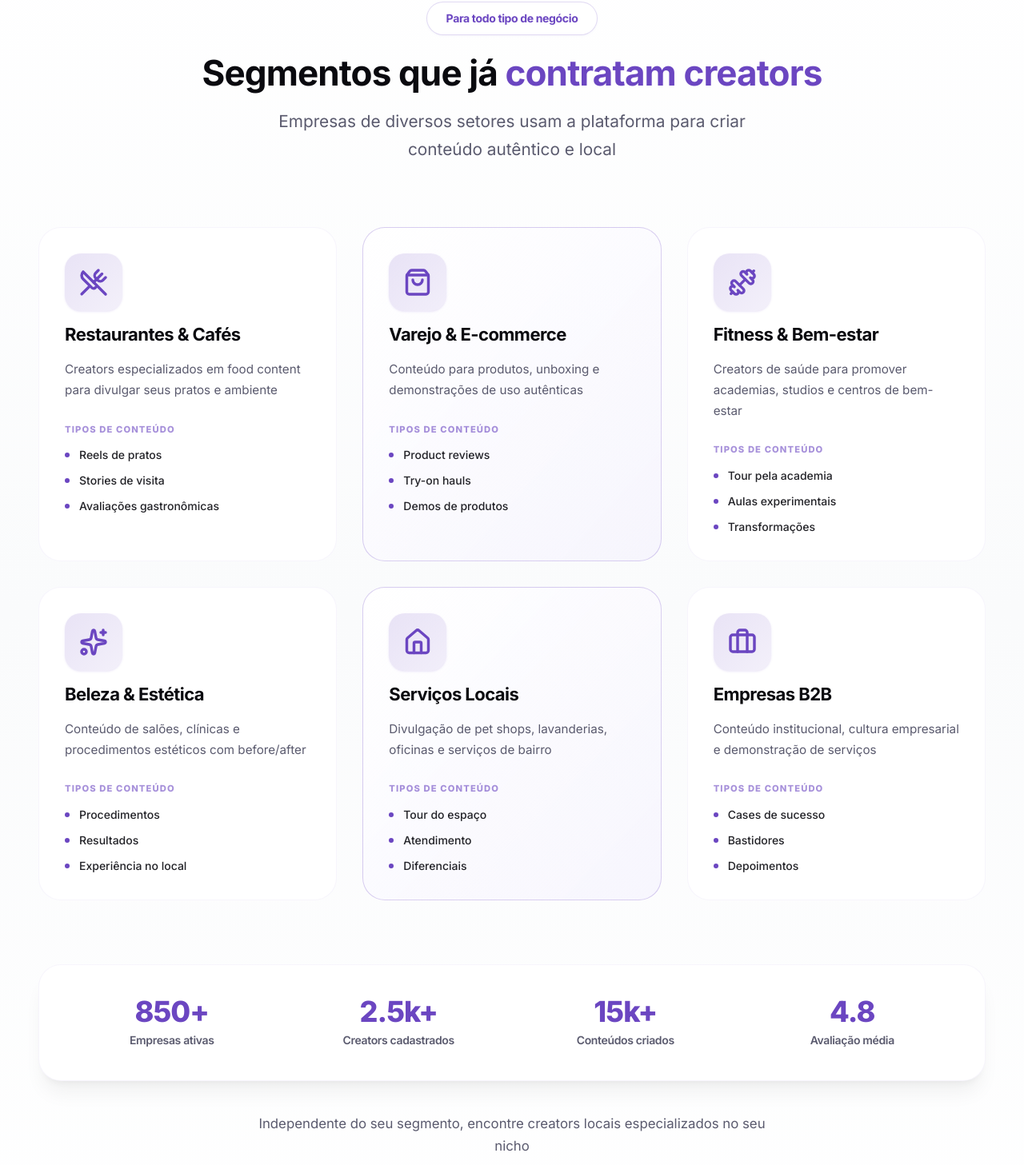
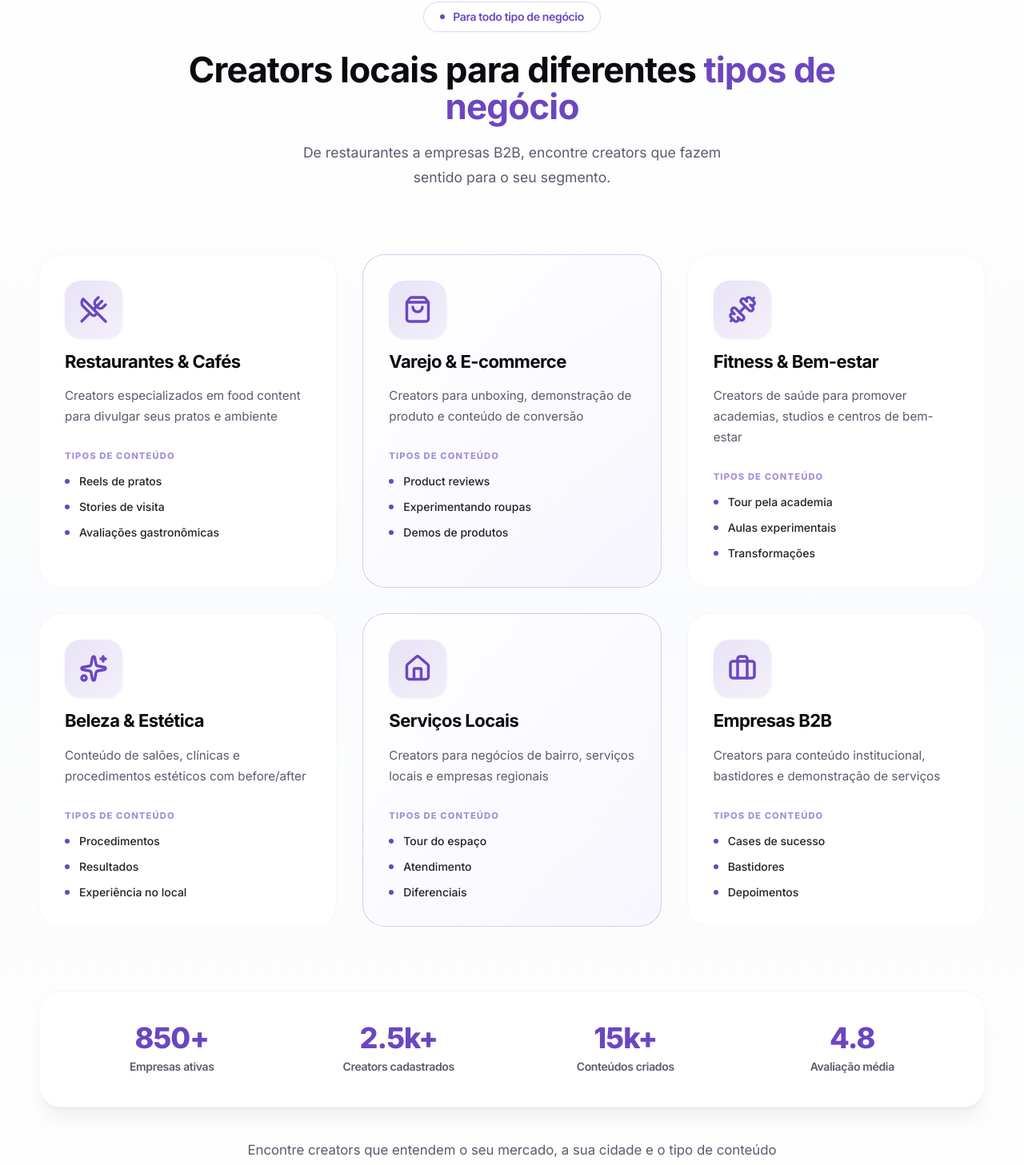
Before and after one commit to MogLuiz/ugc-lp, a Next.js app: page / in a window 1280 px wide. Shown: the part 6112-7569 px from the top of the page at 80% size. Built offline with nearby package versions, Linux system fonts and the light colour scheme.

Commit message:
refactor: section

```diff
--- a/src/components/Segments.tsx
+++ b/src/components/Segments.tsx
@@ -1,45 +1,62 @@
-import { UtensilsCrossed, ShoppingBag, Dumbbell, Sparkles, Home, Briefcase } from "lucide-react";
+import {
+  UtensilsCrossed,
+  ShoppingBag,
+  Dumbbell,
+  Sparkles,
+  Home,
+  Briefcase,
+} from "lucide-react";
 
 const segments = [
   {
     icon: UtensilsCrossed,
     title: "Restaurantes & Cafés",
-    description: "Creators especializados em food content para divulgar seus pratos e ambiente",
-    examples: ["Reels de pratos", "Stories de visita", "Avaliações gastronômicas"],
+    description:
+      "Creators especializados em food content para divulgar seus pratos e ambiente",
+    examples: [
+      "Reels de pratos",
+      "Stories de visita",
+      "Avaliações gastronômicas",
+    ],
     featured: false,
   },
   {
     icon: ShoppingBag,
     title: "Varejo & E-commerce",
-    description: "Conteúdo para produtos, unboxing e demonstrações de uso autênticas",
-    examples: ["Product reviews", "Try-on hauls", "Demos de produtos"],
+    description:
+      "Creators para unboxing, demonstração de produto e conteúdo de conversão",
+    examples: ["Product reviews", "Experimentando roupas", "Demos de produtos"],
     featured: true,
   },
   {
     icon: Dumbbell,
     title: "Fitness & Bem-estar",
-    description: "Creators de saúde para promover academias, studios e centros de bem-estar",
+    description:
+      "Creators de saúde para promover academias, studios e centros de bem-estar",
     examples: ["Tour pela academia", "Aulas experimentais", "Transformações"],
     featured: false,
   },
   {
     icon: Sparkles,
     title: "Beleza & Estética",
-    description: "Conteúdo de salões, clínicas e procedimentos estéticos com before/after",
+    description:
+      "Conteúdo de salões, clínicas e procedimentos estéticos com before/after",
     examples: ["Procedimentos", "Resultados", "Experiência no local"],
     featured: false,
   },
   {
     icon: Home,
     title: "Serviços Locais",
-    description: "Divulgação de pet shops, lavanderias, oficinas e serviços de bairro",
+    description:
+      "Creators para negócios de bairro, serviços locais e empresas regionais",
     examples: ["Tour do espaço", "Atendimento", "Diferenciais"],
     featured: true,
   },
   {
     icon: Briefcase,
     title: "Empresas B2B",
-    description: "Conteúdo institucional, cultura empresarial e demonstração de serviços",
+    description:
+      "Creators para conteúdo institucional, bastidores e demonstração de serviços",
     examples: ["Cases de sucesso", "Bastidores", "Depoimentos"],
     featured: false,
   },
@@ -47,17 +64,25 @@ const segments = [
 
 export function Segments() {
   return (
-    <section id="segmentos" className="py-32 lg:py-24 bg-gradient-to-b from-white via-[#fafbfc] to-white">
+    <section
+      id="segmentos"
+      className="py-32 lg:py-24 bg-gradient-to-b from-white via-[#fafbfc] to-white"
+    >
       <div className="max-w-7xl mx-auto px-6 lg:px-12">
         <div className="max-w-4xl mx-auto text-center mb-24 lg:mb-20">
-          <div className="inline-flex items-center gap-2.5 px-6 py-2.5 bg-white backdrop-blur-sm rounded-full border border-primary/20 shadow-sm shadow-primary/5 mb-6">
-            <span className="text-sm text-primary font-bold tracking-tight">Para todo tipo de negócio</span>
+          <div className="inline-flex items-center gap-2.5 px-5 py-2 bg-white backdrop-blur-sm rounded-full border border-primary/20 shadow-sm shadow-primary/5 mb-6">
+            <div className="w-1.5 h-1.5 rounded-full bg-primary" />
+            <span className="text-sm text-primary font-semibold tracking-tight">
+              Para todo tipo de negócio
+            </span>
           </div>
           <h2 className="text-[2.75rem] lg:text-[2.75rem] font-bold text-foreground mb-5 leading-[1.05] tracking-[-0.02em]">
-            Segmentos que já <span className="text-primary">contratam creators</span>
+            Creators locais para diferentes{" "}
+            <span className="text-primary">tipos de negócio</span>
           </h2>
-          <p className="text-[1.1rem] lg:text-[1.3rem] text-muted-foreground leading-[1.7] max-w-2xl mx-auto">
-            Empresas de diversos setores usam a plataforma para criar conteúdo autêntico e local
+          <p className="text-[1.05rem] lg:text-[1.1rem] text-muted-foreground leading-[1.75] max-w-xl mx-auto">
+            De restaurantes a empresas B2B, encontre creators que fazem sentido
+            para o seu segmento.
           </p>
         </div>
 
@@ -72,10 +97,17 @@ export function Segments() {
               }`}
             >
               <div className="w-[4.5rem] h-[4.5rem] rounded-[1.25rem] bg-gradient-to-br from-primary/15 to-primary/8 flex items-center justify-center mb-4 group-hover:scale-105 transition-transform duration-500 shadow-sm shadow-primary/10">
-                <segment.icon className="w-9 h-9 text-primary" strokeWidth={2.3} />
+                <segment.icon
+                  className="w-9 h-9 text-primary"
+                  strokeWidth={2.3}
+                />
               </div>
-              <h3 className="text-[1.375rem] font-bold text-foreground mb-4 tracking-tight leading-tight">{segment.title}</h3>
-              <p className="text-muted-foreground mb-7 leading-[1.7] text-[0.95rem]">{segment.description}</p>
+              <h3 className="text-[1.375rem] font-bold text-foreground mb-4 tracking-tight leading-tight">
+                {segment.title}
+              </h3>
+              <p className="text-muted-foreground mb-7 leading-[1.7] text-[0.95rem]">
+                {segment.description}
+              </p>
               <div className="space-y-3">
                 <div className="text-[0.7rem] font-black text-primary/60 uppercase tracking-widest mb-3.5">
                   Tipos de conteúdo
@@ -83,7 +115,9 @@ export function Segments() {
                 {segment.examples.map((example, i) => (
                   <div key={i} className="flex items-center gap-3">
                     <div className="w-1.5 h-1.5 rounded-full bg-primary flex-shrink-0" />
-                    <span className="text-sm font-medium text-foreground/90">{example}</span>
+                    <span className="text-sm font-medium text-foreground/90">
+                      {example}
+                    </span>
                   </div>
                 ))}
               </div>
@@ -94,31 +128,50 @@ export function Segments() {
         <div className="mt-24 lg:mt-20">
           <div className="grid md:grid-cols-4 gap-8 p-10 lg:p-10 bg-white rounded-[1.75rem] border border-border/50 shadow-xl shadow-black/5">
             <div className="text-center space-y-2">
-              <div className="text-[2.75rem] lg:text-[2.25rem] font-black text-primary leading-none tracking-tight">850+</div>
-              <div className="text-sm font-semibold text-muted-foreground tracking-tight">Empresas ativas</div>
+              <div className="text-[2.75rem] lg:text-[2.25rem] font-black text-primary leading-none tracking-tight">
+                850+
+              </div>
+              <div className="text-sm font-semibold text-muted-foreground tracking-tight">
+                Empresas ativas
+              </div>
             </div>
             <div className="text-center space-y-2">
-              <div className="text-[2.75rem] lg:text-[2.25rem] font-black text-primary leading-none tracking-tight">2.5k+</div>
-              <div className="text-sm font-semibold text-muted-foreground tracking-tight">Creators cadastrados</div>
+              <div className="text-[2.75rem] lg:text-[2.25rem] font-black text-primary leading-none tracking-tight">
+                2.5k+
+              </div>
+              <div className="text-sm font-semibold text-muted-foreground tracking-tight">
+                Creators cadastrados
+              </div>
             </div>
             <div className="text-center space-y-2">
-              <div className="text-[2.75rem] lg:text-[2.25rem] font-black text-primary leading-none tracking-tight">15k+</div>
-              <div className="text-sm font-semibold text-muted-foreground tracking-tight">Conteúdos criados</div>
+              <div className="text-[2.75rem] lg:text-[2.25rem] font-black text-primary leading-none tracking-tight">
+                15k+
+              </div>
+              <div className="text-sm font-semibold text-muted-foreground tracking-tight">
+                Conteúdos criados
+              </div>
             </div>
             <div className="text-center space-y-2">
-              <div className="text-[2.75rem] lg:text-[2.25rem] font-black text-primary leading-none tracking-tight">4.8</div>
-              <div className="text-sm font-semibold text-muted-foreground tracking-tight">Avaliação média</div>
+              <div className="text-[2.75rem] lg:text-[2.25rem] font-black text-primary leading-none tracking-tight">
+                4.8
+              </div>
+              <div className="text-sm font-semibold text-muted-foreground tracking-tight">
+                Avaliação média
+              </div>
             </div>
           </div>
         </div>
 
         <div className="mt-10 text-center">
           <p className="text-[1.05rem] text-muted-foreground mb-7 leading-relaxed max-w-2xl mx-auto">
-            Independente do seu segmento, encontre creators locais especializados no seu nicho
+            Encontre creators que entendem o seu mercado, a sua cidade e o tipo
+            de conteúdo que a sua empresa precisa.
           </p>
           <button className="group px-9 py-4 bg-gradient-to-r from-primary to-[#8B5CF6] text-white rounded-[1.125rem] hover:shadow-2xl hover:shadow-primary/30 transition-all duration-300 shadow-lg shadow-primary/20 font-bold text-[0.95rem] hover:scale-[1.02]">
             Buscar creators do meu segmento
-            <span className="inline-block ml-2 group-hover:translate-x-1 transition-transform">→</span>
+            <span className="inline-block ml-2 group-hover:translate-x-1 transition-transform">
+              →
+            </span>
           </button>
         </div>
       </div>
```
